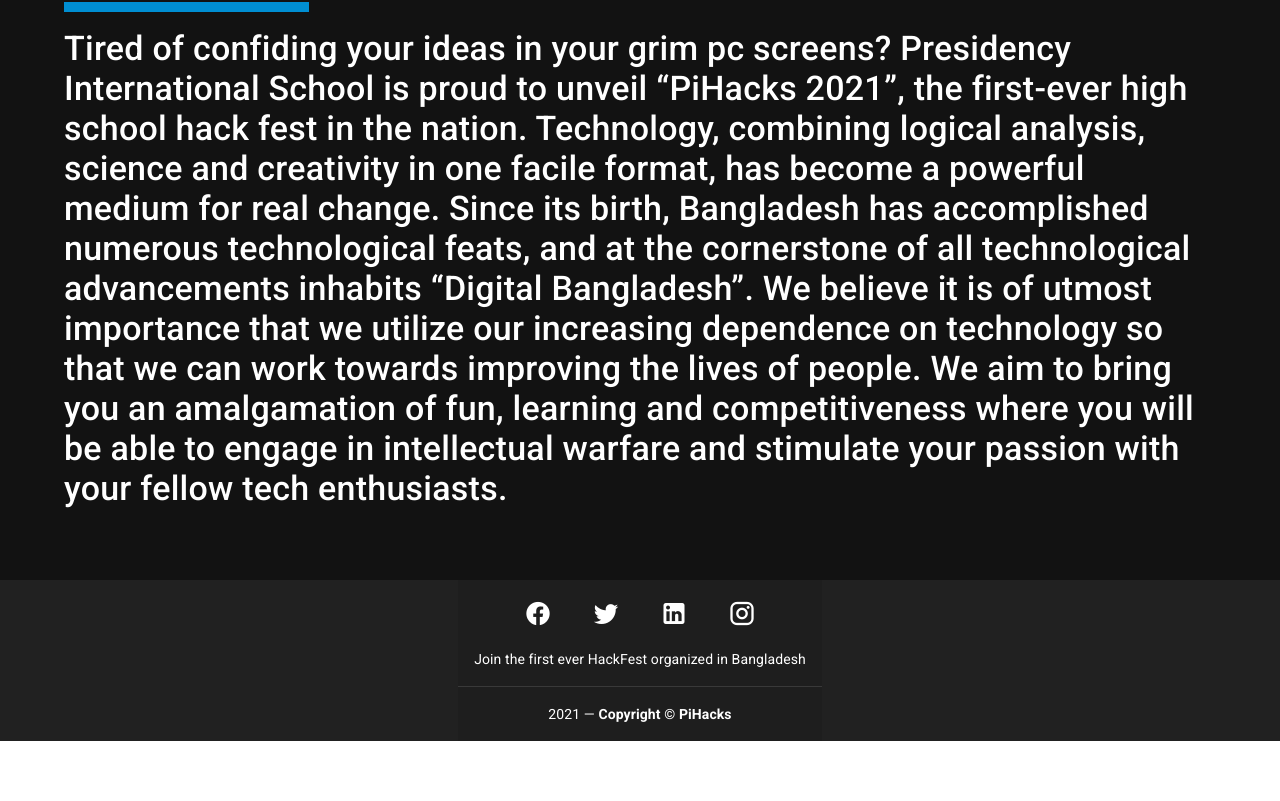
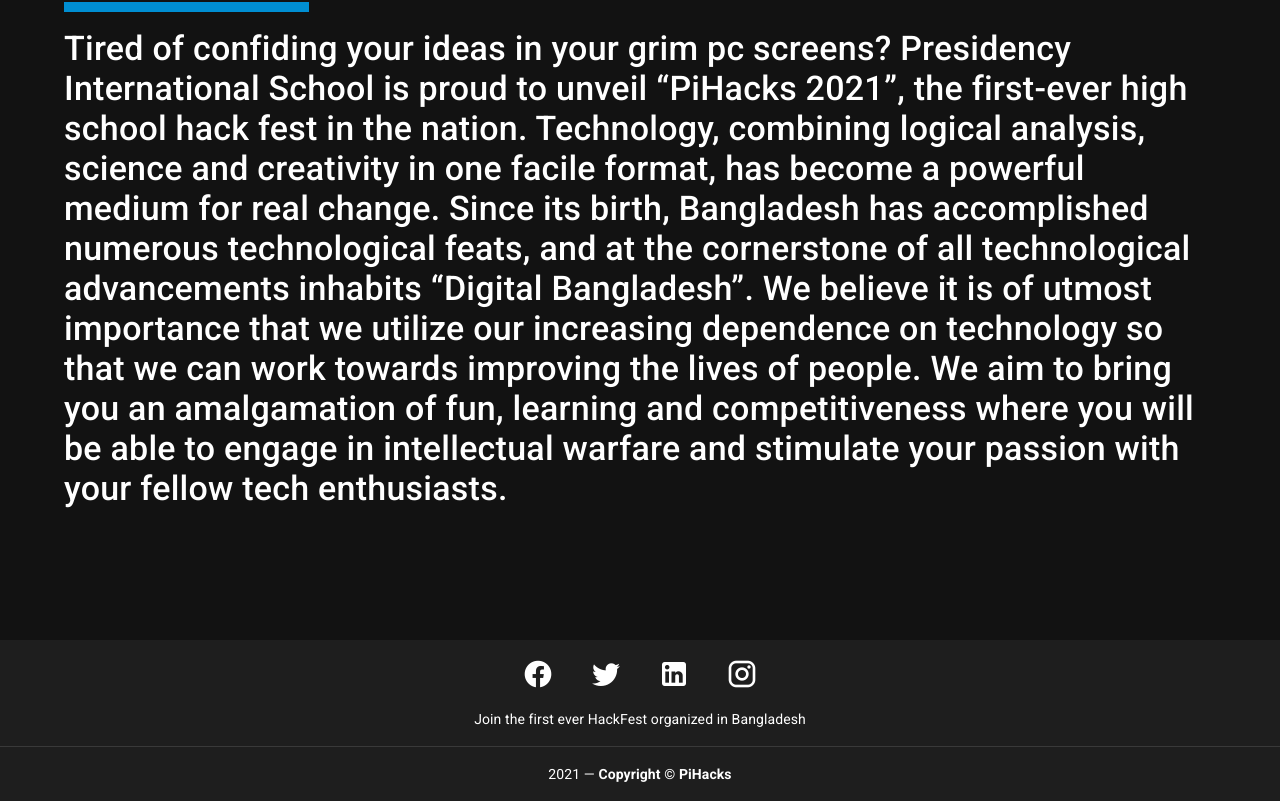
Before and after one commit to NazmulHayat/pihacks-main, a Vue app: page / in a window 1280 px wide. Shown: the part 1749-2550 px from the top of the page. Before the commit the page ends 2490 px from the top, so only its background shows below. Built offline with nearby package versions, Linux system fonts and the light colour scheme; what vue-typer would draw is missing.

Commit message:
better footer

```diff
--- a/src/App.vue
+++ b/src/App.vue
@@ -1,5 +1,6 @@
 <template>
-  <v-app id="wrapper">
+    <v-app>
+      <div id="wrapper">
         <div class="content">
           <Navbar/>
           <v-main class="bg">
@@ -9,7 +10,7 @@
         <div class="background">
           <div id="particles-js" class="particles-js"></div>
         </div>
-
+      </div>
         <Footer class="footer"/>
     </v-app>
 </template>
@@ -17,7 +18,7 @@
 
 <script>
 
-var ParticleJsIsOn = true;
+var ParticleJsIsOn = false;
 
 import "particles.js";
 const config = require("./particles.json");
@@ -44,18 +45,15 @@
 <style>
   #wrapper{
     position: relative;
+    height: 100%;
   }
 
   .content{
-      min-height: 100vh;
       position: relative;
       z-index: 100;
+      padding-bottom:60px;
   }
-
   .background{
       position: fixed;
   }
-  .footermain{
-    bottom:0;
-  }
 </style>
--- a/src/components/Footer.vue
+++ b/src/components/Footer.vue
@@ -16,7 +16,7 @@
           class="mx-4 white--text"
           icon
         >
-          <v-icon size="3.5vh">
+          <v-icon size="32px">
             {{ icon }}
           </v-icon>
         </v-btn>
@@ -52,5 +52,6 @@
 <style>
     .foot{
         margin : auto;
+        width:100%;
     }
 </style>
--- a/src/components/Navbar-phone.vue
+++ b/src/components/Navbar-phone.vue
@@ -11,9 +11,9 @@
       <v-app-bar-nav-icon @click="drawer = true"></v-app-bar-nav-icon>
     </v-app-bar>
     <v-navigation-drawer
-      v-model="drawer" absolute temporary>
+      v-model="drawer" fixed temporary>
       <v-list nav dense>
-        <v-list-item-group v-model="group" active-class="deep-purple--text text--accent-4">
+        <v-list-item-group v-model="group" active-class="light-blue--text text--accent-4">
           <v-list-item v-for="(link,i) in links" :key="i" :to="link.route">
             <v-list-item-icon>
               <v-icon>{{link.icon}}</v-icon>
```
Lines whose indentation alone changed are shown as unchanged.
